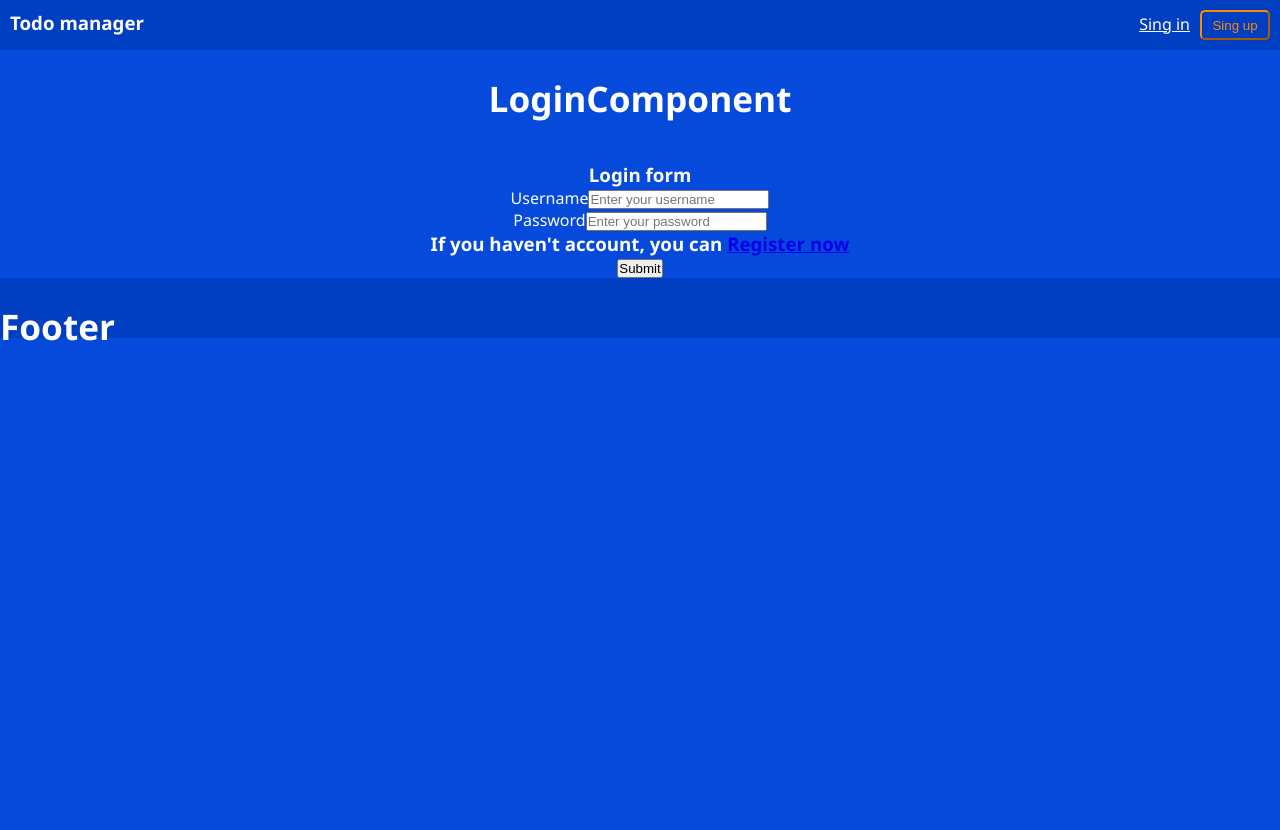
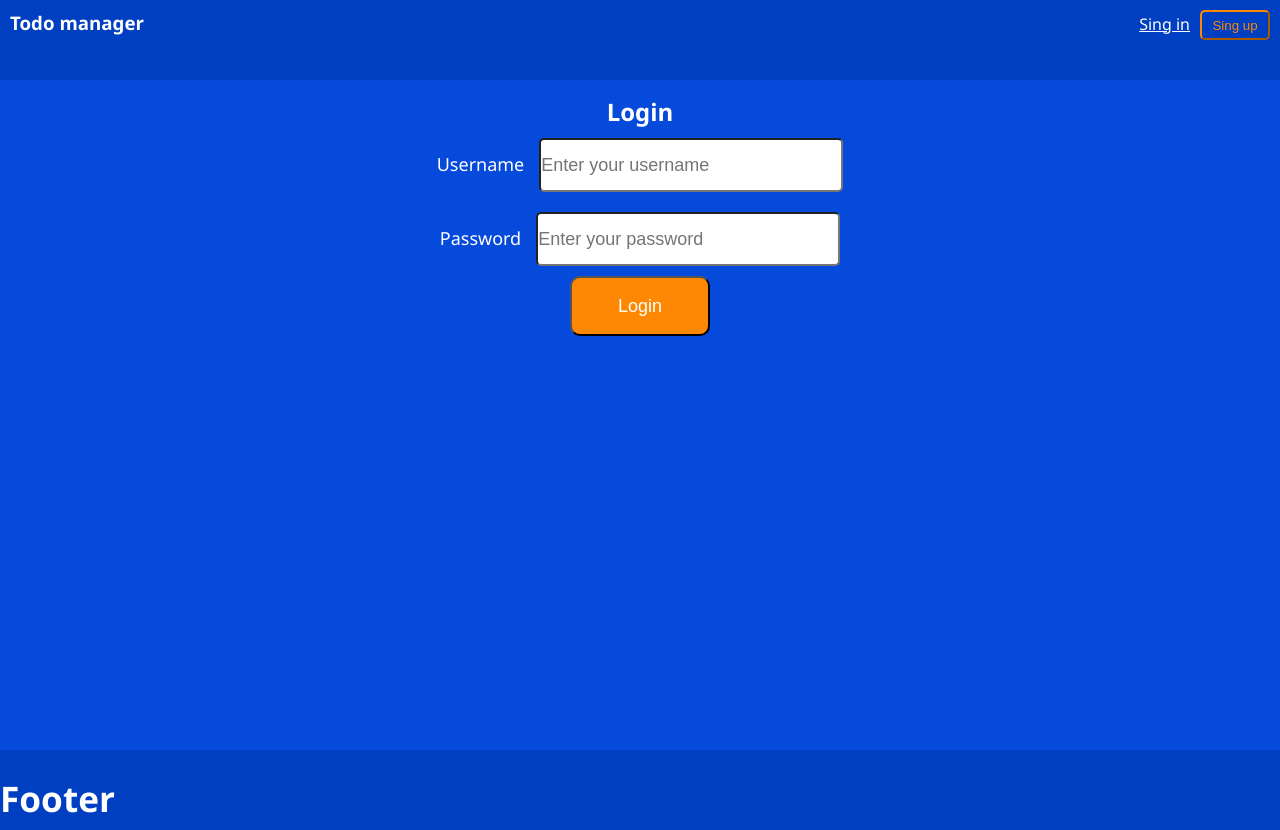
Before and after one commit to MIZIEV/ToDo-app_Frontend, a React (Create React App) app: page / in a window 1280 px wide. Before the commit the page ends 800 px from the top, so only its background shows below. Built offline with nearby package versions, Linux system fonts and the light colour scheme.

Commit message:
created css module file for login component, added styles & removed nav link

```diff
--- a/src/App.css
+++ b/src/App.css
@@ -1,7 +1,6 @@
 .App {
   text-align: center;
-
-  margin: 0 auto;
+  height: 100%;
 }
 
 h1 {
--- a/src/components/auth/LoginComponent.jsx
+++ b/src/components/auth/LoginComponent.jsx
@@ -1,12 +1,12 @@
 import React, { useState } from "react";
 import { loginApiCall, saveLoggedInUser, storeToken } from "../../services/AuthService";
-import { NavLink, useNavigate } from "react-router-dom";
+import {  useNavigate } from "react-router-dom";
+import styles from "../../styles/Login.module.css";
 
 function LoginComponent() {
 
     const [username, setUsername] = useState('');
     const [password, setPassword] = useState('');
-
 
     const navigator = useNavigate();
 
@@ -33,15 +33,16 @@ function LoginComponent() {
 
 
     return (
-        <div>
-            <h1>LoginComponent</h1>
+        <div className={`${styles.divConatiner}`}>
 
-            <h3>Login form</h3>
-            <form>
+            <h2>Login</h2>
 
-                <div>
-                    <label>Username</label>
+            <form className={`${styles.form}`}>
+
+                <div className={`${styles.divFields}`}>
+                    <label className={`${styles.label}`}>Username</label>
                     <input
+                        className={`${styles.input}`}
                         type="text"
                         name="username"
                         placeholder="Enter your username"
@@ -50,9 +51,10 @@ function LoginComponent() {
                     ></input>
                 </div>
 
-                <div>
-                    <label>Password</label>
+                <div className={`${styles.divFields}`}>
+                    <label className={`${styles.label}`}>Password</label>
                     <input
+                        className={`${styles.input}`}
                         type="password"
                         name="password"
                         placeholder="Enter your password"
@@ -62,11 +64,7 @@ function LoginComponent() {
                 </div>
 
                 <div>
-                    <h3>If you haven't account, you can <NavLink to="/register">Register now</NavLink></h3>
-                </div>
-
-                <div>
-                    <button type="button" onClick={(e) => handleLoginForm(e)}>Submit</button>
+                    <button className={`${styles.button}`} type="button" onClick={(e) => handleLoginForm(e)}>Login</button>
                 </div>
             </form>
         </div>
--- a/src/index.css
+++ b/src/index.css
@@ -3,9 +3,11 @@
   padding: 0;
 }
 
+#root {
+  height: 100vh;
+}
+
 body {
-
-  height: 100%;
   font-family: 'Segoe UI', 'Roboto', 'Oxygen',
     'Ubuntu', 'Cantarell', 'Fira Sans', 'Droid Sans', 'Helvetica Neue',
     sans-serif;
--- a/src/styles/Footer.module.css
+++ b/src/styles/Footer.module.css
@@ -1,6 +1,6 @@
 footer {
     display: flex;
-    height: 60px;
+    height: 10%;
     width: 100%;
     background-color: #003fc2;
 }
--- a/src/styles/Header.module.css
+++ b/src/styles/Header.module.css
@@ -1,5 +1,5 @@
 .header {
-    height: 20%;
+    height: 10%;
     width: 100%;
     background-color: #003fc2;
 }
--- /dev/null
+++ b/src/styles/Login.module.css
@@ -0,0 +1,36 @@
+.divConatiner {
+    padding: 10px;
+    height: 80%;
+    margin: 5px auto;
+}
+
+.divFields {
+    padding: 10px;
+}
+
+.label {
+    font-size: large;
+    padding-right: 15px;
+}
+
+.input {
+    border-radius: 5px;
+    height: 50px;
+    width: 300px;
+    font-size: large;
+}
+
+.button {
+    font-size: large;
+    height: 60px;
+    width: 140px;
+    border-radius: 10px;
+    color: white;
+    background-color: #fe8804;
+}
+
+.button:hover {}
+
+.form {
+    justify-content: center;
+}
--- a/src/styles/Todo.module.css
+++ b/src/styles/Todo.module.css
@@ -15,43 +15,8 @@
     text-align: left;
 }
 
-.todoIcon {
-    font-size: 1.8rem;
-    margin-right: 10px;
-    color: teal;
-}
-
 .completedTodo {
     background-color: unset;
     border-color: gray;
     color: gray;
 }
-
-.todo.completedTodo .todoIcon,
-.todo.completedTodo .checkIcon,
-.todo.completedTodo .deleteIcon {
-    color: gray;
-}
-
-.checkIcon,
-.deleteIcon {
-    cursor: pointer;
-    color: lightgray;
-    padding: 0 7px;
-    font-size: 1.8rem;
-    transition: transform 0.3s;
-}
-
-.checkIcon:hover,
-.deleteIcon:hover {
-    cursor: pointer;
-    transform: scale(1.3);
-}
-
-.checkIcon:hover {
-    color: green
-}
-
-.deleteIcon:hover {
-    color: red;
-}
```
Also changed, not shown: src/components/UI/Button.js (deleted, +0 -15 lines), src/components/UI/Button.module.css (deleted, +0 -14 lines).
